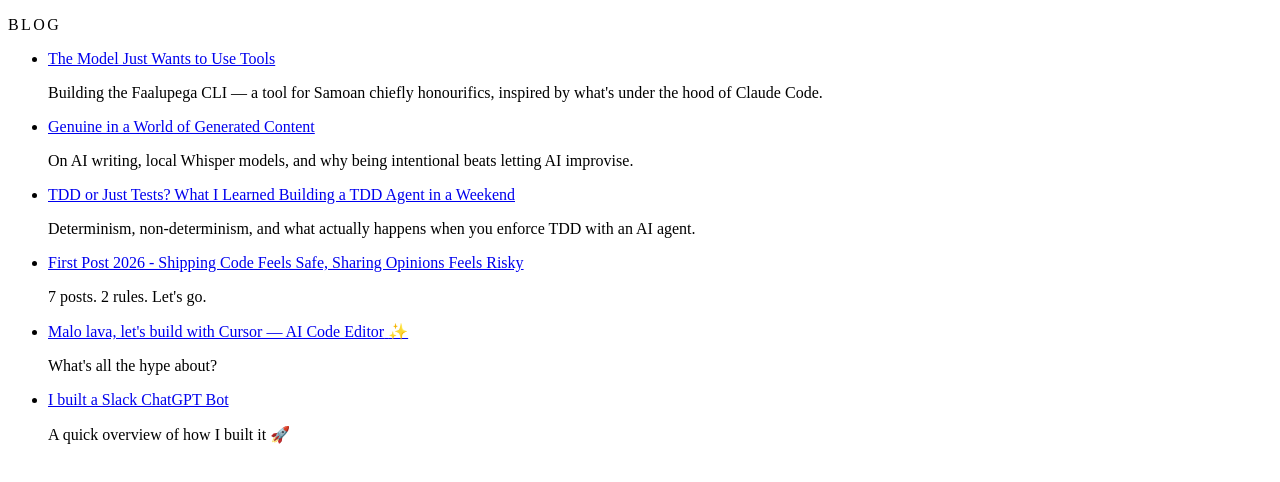
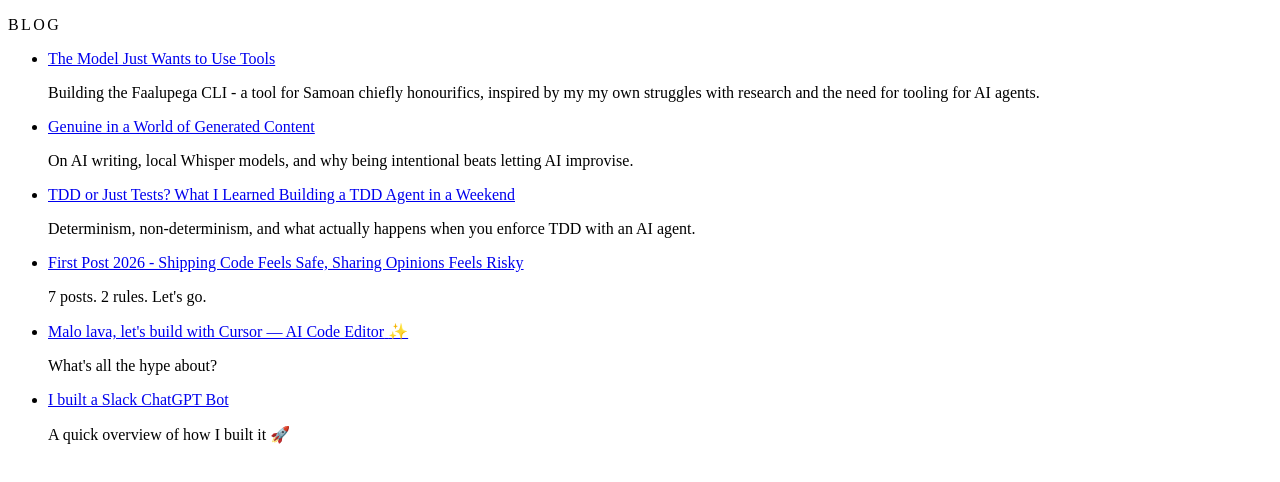
Before and after one commit to tausani-ah-chong/tausani-portfolio, a Next.js app: page /blog in a window 1280 px wide. Shown: the top 482 px of the page. Built offline with nearby package versions, Linux system fonts and the light colour scheme.

Commit message:
Update subtitle

```diff
--- a/pages/blog.tsx
+++ b/pages/blog.tsx
@@ -25,8 +25,8 @@
 								The Model Just Wants to Use Tools
 							</Link>
 							<p className="text-base">
-								Building the Faalupega CLI — a tool for Samoan chiefly honourifics, inspired by
-								what&apos;s under the hood of Claude Code.
+								Building the Faalupega CLI - a tool for Samoan chiefly honourifics, inspired by my
+								my own struggles with research and the need for tooling for AI agents.
 							</p>
 						</li>
 						<li className="py-2 text-lg">
```
